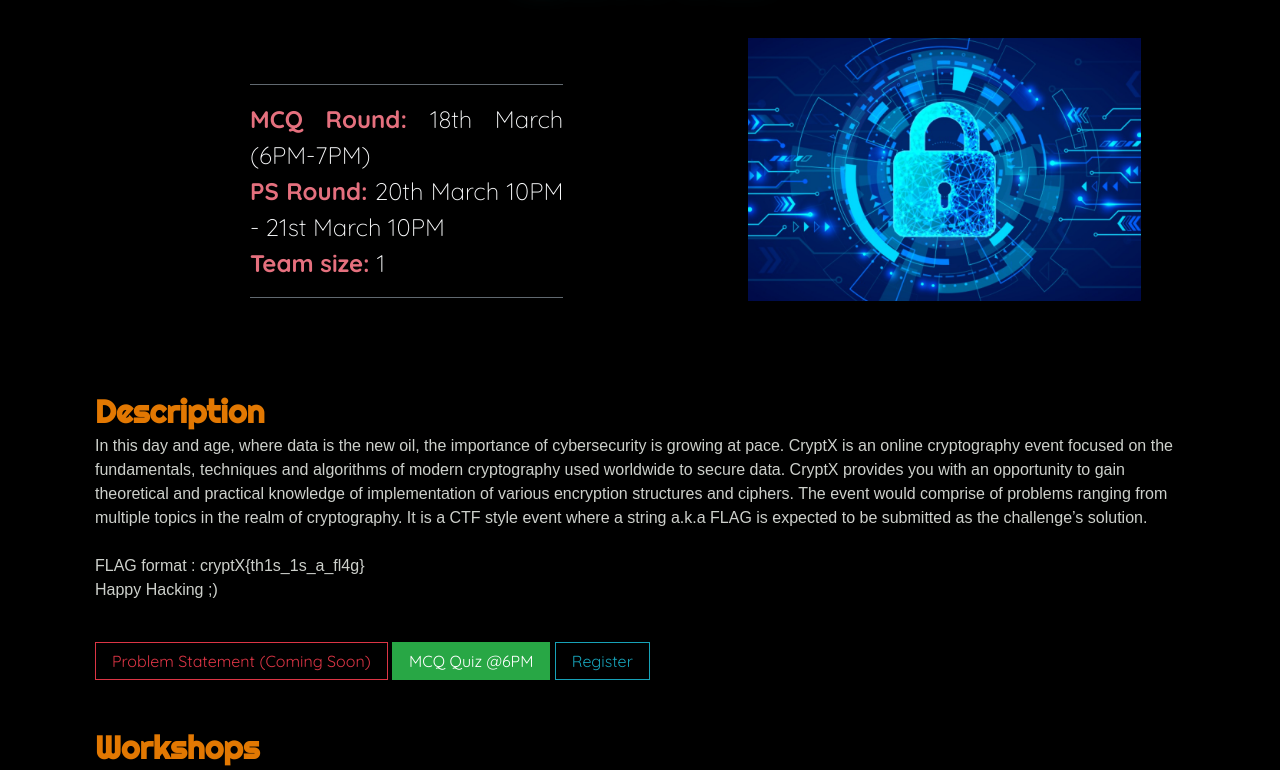
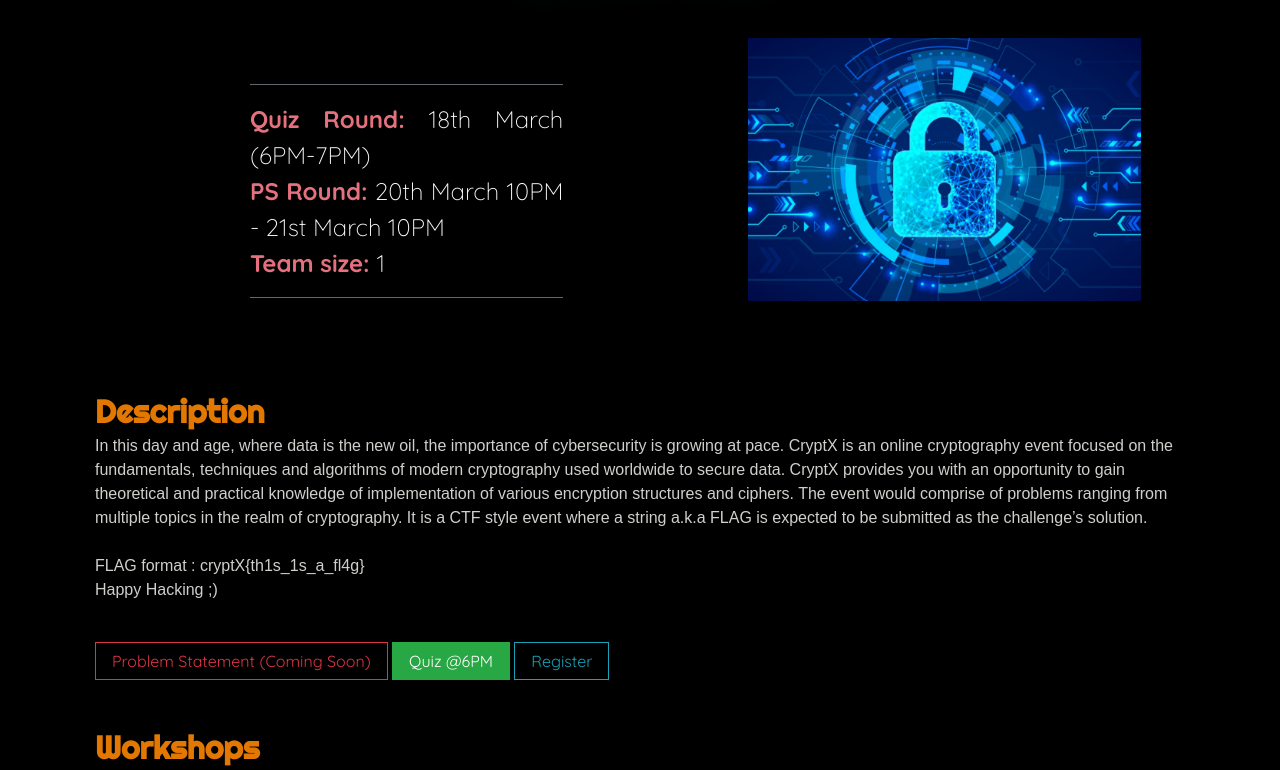
Before and after one commit to Prastuti-IIT-BHU/prastuti, a Django app: template templates/events/cryptx.html in a window 1280 px wide. Shown: the part 236-1006 px from the top of the page. Run offline with Django 3.2, Linux system fonts and the light colour scheme; the template is opened without the code that fills it, so the values that code supplies are empty; some libraries are stand-ins or nearby versions; some web fonts are replaced.

Commit message:
Update cryptx.html

```diff
--- a/templates/events/cryptx.html
+++ b/templates/events/cryptx.html
@@ -12,7 +12,7 @@
       <div class="col-12 col-md-7 order-2 order-md-1 details">
         <hr class="d-none d-md-block bg-secondary">
         <div>
-          <p class="font-weight-light mt-2 mb-0"><span class="font-weight-bold" style="color:#e5707e">MCQ Round: </span>18th March (6PM-7PM)</p>
+          <p class="font-weight-light mt-2 mb-0"><span class="font-weight-bold" style="color:#e5707e">Quiz Round: </span>18th March (6PM-7PM)</p>
           <p class="font-weight-light mb-0"><span class="font-weight-bold" style="color:#e5707e">PS Round: </span>20th March 10PM - 21st March 10PM</p>
           <p class="font-weight-light mb-3"><span class="font-weight-bold" style="color:#e5707e">Team size: </span>1</p>
         </div>
@@ -34,7 +34,7 @@
         <span><a class="btn btn-outline-danger btn-md mt-4 px-3 rounded-0 no-btn-shadow " data-tilt target="_blank"
           href="#">Problem Statement (Coming Soon)</a></span>
         <span><a class="btn btn-success btn-md mt-4 px-3 rounded-0 no-btn-shadow " data-tilt target="_blank"
-          href="https://forms.gle/sSmtWogKtm8vx4DG6">MCQ Quiz @6PM</a></span>
+          href="https://forms.gle/sSmtWogKtm8vx4DG6">Quiz @6PM</a></span>
         <span><a class="btn btn-outline-info btn-md mt-4 px-3 rounded-0 no-btn-shadow"
           href="{% url 'event_registration:register' 'CryptX' %}">
           Register
```
